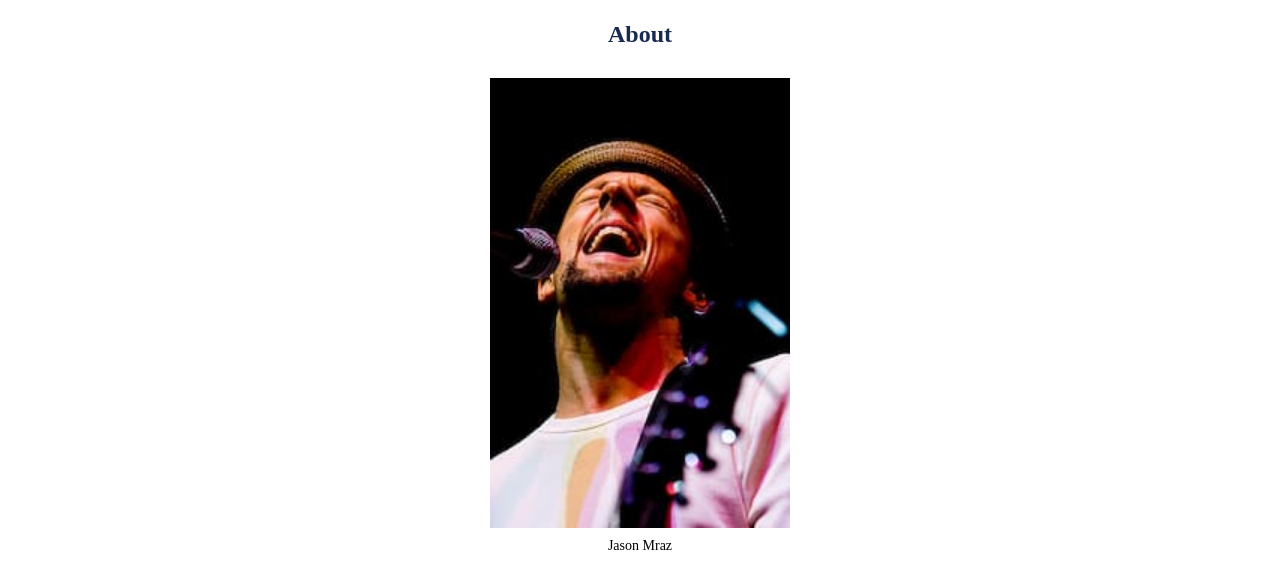
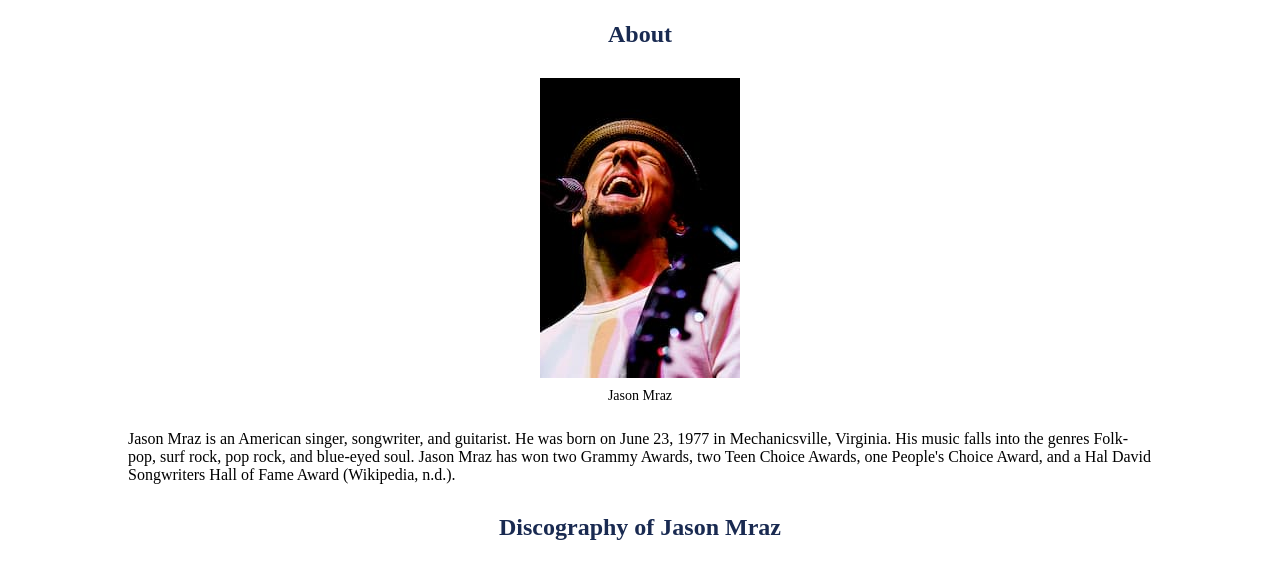
Before and after one commit to krsawyer100/m4-hw4-sawyer-kylee, a plain HTML site: page index.html in a window 1280 px wide. Shown: the part 172-740 px from the top of the page. Drawn offline with Linux system fonts and the light colour scheme.

Commit message:
image resize

```diff
--- a/index.html
+++ b/index.html
@@ -23,7 +23,7 @@
             <article>
                 <h2 id="about">About</h2>
                 <figure>
-                    <img class="jason_mraz" src="./images/jason-mraz-singing.jpg" alt="Photo of Jason Mraz Singing" width="300" height="450">
+                    <img class="jason_mraz" src="./images/jason-mraz-singing.jpg" alt="Photo of Jason Mraz Singing" width="200" height="300">
                     <figcaption>Jason Mraz</figcaption>
                 </figure>
                 <p class="artist_description">
```
